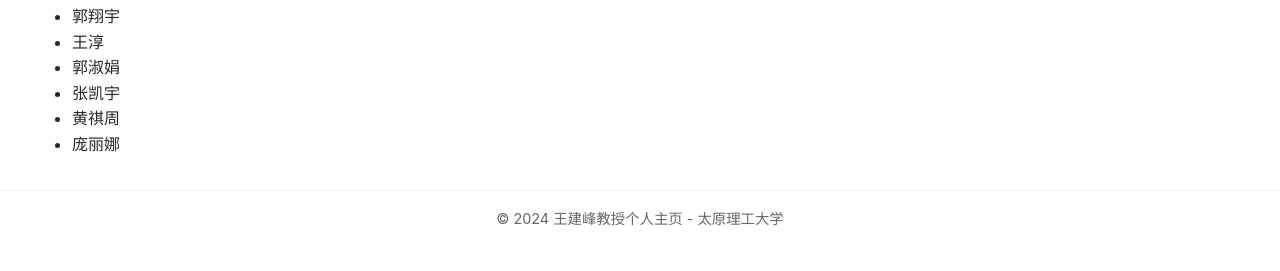
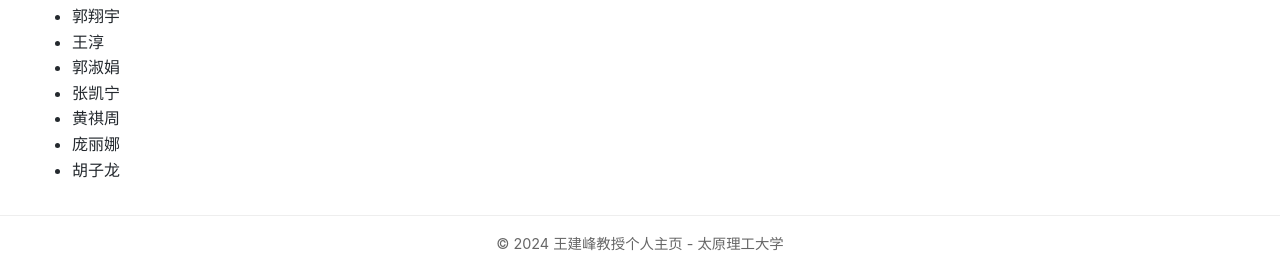
Before and after one commit to wangjf739/wjf.website., a plain HTML site: page teaching.html in a window 1280 px wide. Shown: the part 685-956 px from the top of the page. Before the commit the page ends 931 px from the top, so only its background shows below. Drawn offline with Linux system fonts and the light colour scheme.

Commit message:
Update teaching.html

```diff
--- a/teaching.html
+++ b/teaching.html
@@ -66,9 +66,10 @@
                 <li class="team-item">郭翔宇</li>
                 <li class="team-item">王淳</li>
                 <li class="team-item">郭淑娟</li>
-                <li class="team-item">张凯宇</li>
+                <li class="team-item">张凯宁</li>
                  <li class="team-item">黄祺周</li>
                  <li class="team-item">庞丽娜</li>
+                <li class="team-item">胡子龙</li>
                 <!-- 更多学生姓名可以继续添加 -->
             </ul>
         </div>
```
